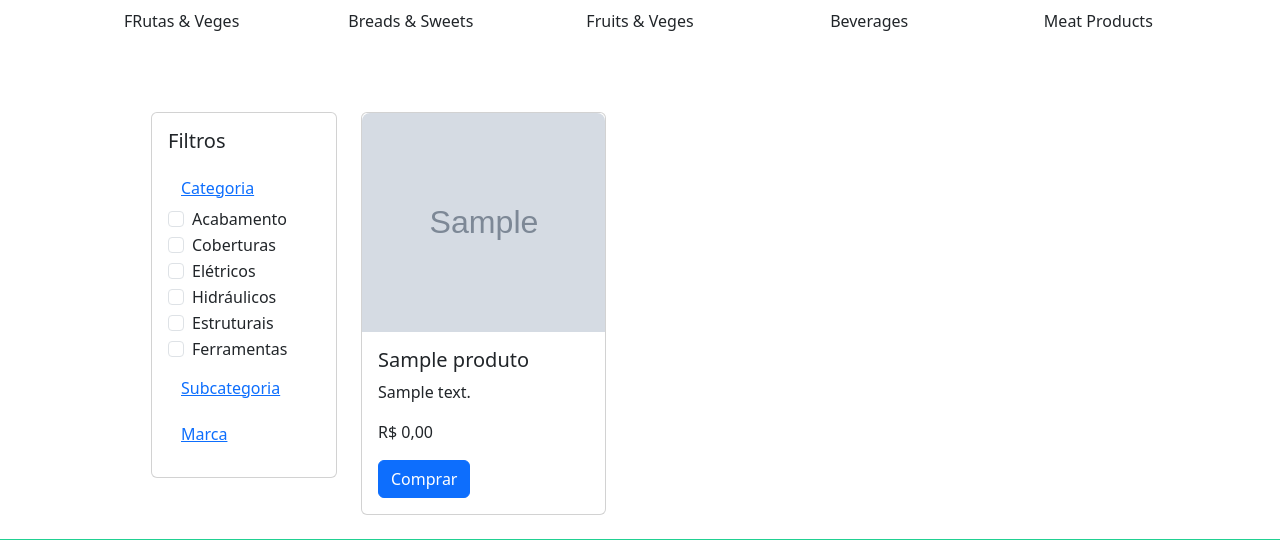
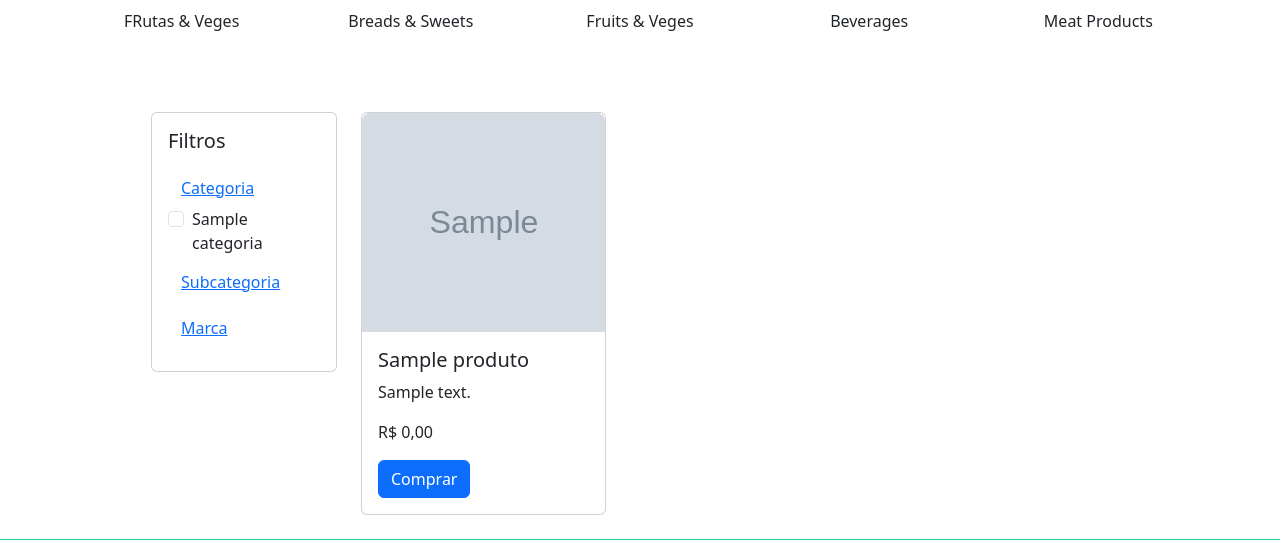
Before and after one commit to RafaelMarques159/TCC, a PHP site: page /produtos.php in a window 1280 px wide. Shown: the part 510-1050 px from the top of the page. Run offline with PHP 8.4, Linux system fonts and the light colour scheme; tables that the repository leaves empty or names only in its code hold one stand-in row (values such as "Sample post"); grey boxes marked "Sample" are stand-in pictures; some libraries are stand-ins or nearby versions.

Commit message:
filtros update

```diff
--- a/produtos.php
+++ b/produtos.php
@@ -1,3 +1,7 @@
+<?php
+include_once("config.php");
+?>
+
 <!DOCTYPE html>
 <html lang="pt-br">
 
@@ -249,6 +253,7 @@
         <div class="card-body">
             <h5 class="mb-3">Filtros</h5>
 
+            <form method="GET" action="produtos.php">
                 <!-- Categoria -->
                 <div class="mb-2">
                     <button
@@ -257,33 +262,30 @@
                         Categoria
                         <i class="bi bi-chevron-down"></i>
                     </button>
+
                     <div class="collapse show" id="categoria">
-                                <div class="form-check">
-                                    <input class="form-check-input" type="checkbox" id="pisos">
-                                    <label class="form-check-label" for="pisos">Acabamento</label>
-                                </div>
-                                <div class="form-check">
-                                    <input class="form-check-input" type="checkbox" id="revestimentos">
-                                    <label class="form-check-label" for="revestimentos">Coberturas</label>
-                                </div>
-                                <div class="form-check">
-                                    <input class="form-check-input" type="checkbox" id="argamassa">
-                                    <label class="form-check-label" for="argamassa">Elétricos</label>
-                                </div>
-                                <div class="form-check">
-                                    <input class="form-check-input" type="checkbox" id="acabamentos">
-                                    <label class="form-check-label" for="acabamentos">Hidráulicos</label>
-                                </div>
-                                <div class="form-check">
-                                    <input class="form-check-input" type="checkbox" id="rodape">
-                                    <label class="form-check-label" for="rodape">Estruturais</label>
-                                </div>
-                                <div class="form-check">
-                                    <input class="form-check-input" type="checkbox" id="soleiras">
-                                    <label class="form-check-label" for="soleiras">Ferramentas</label>
+                         <?php
+
+                            $sqlCat = "SELECT * FROM categorias ORDER BY nome_categoria";
+                            $resCat = $conn->query($sqlCat);
+
+                            if ($resCat && $resCat->num_rows > 0) {
+                            while ($cat = $resCat->fetch_object()) {
+                            echo "
+                                <div class='form-check'>
+                                <input class='form-check-input' type='checkbox' id='cat{$cat->id_categoria}' value='{$cat->id_categoria}'>
+                                <label class='form-check-label' for='cat{$cat->id_categoria}'>
+                                {$cat->nome_categoria}
+                                </label>
+                                </div>";
+                            }
+                                } else {
+                                    echo "<p class='text-muted'>Nenhuma categoria encontrada.</p>";
+                                    }
+                                 ?>
                         </div>
                         </div>
-                        </div>
+
 
                         <!-- Subcategoria -->
                         <div class="mb-2">
@@ -321,7 +323,7 @@
                 <div class="row g-3">
                     <!-- Primeira linha -->
                     <?php
-                    include("config.php");
+
                     $sql = "SELECT * FROM produtos";
                     $res = $conn->query($sql);
 
```
Lines whose indentation alone changed are shown as unchanged.
